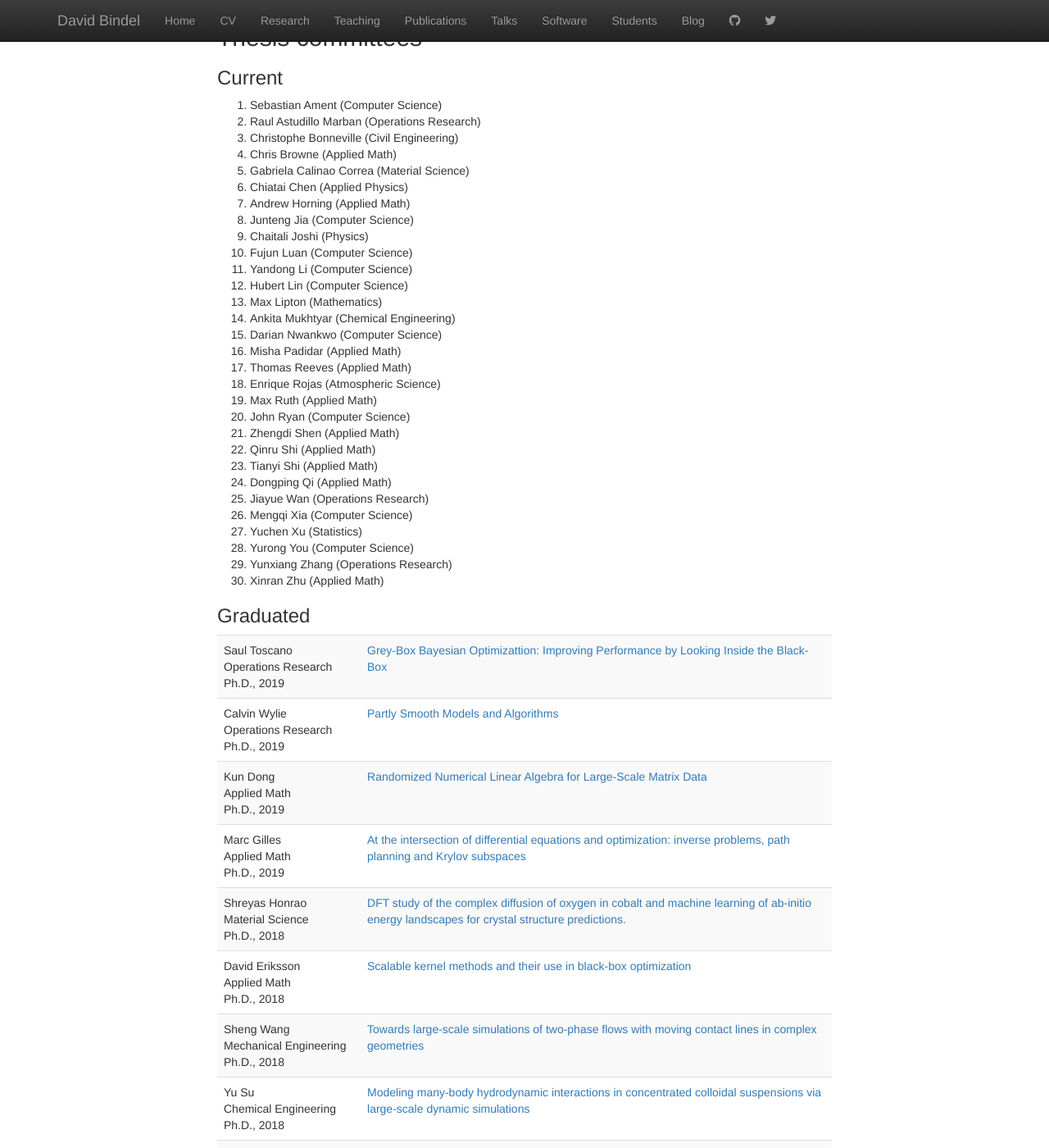
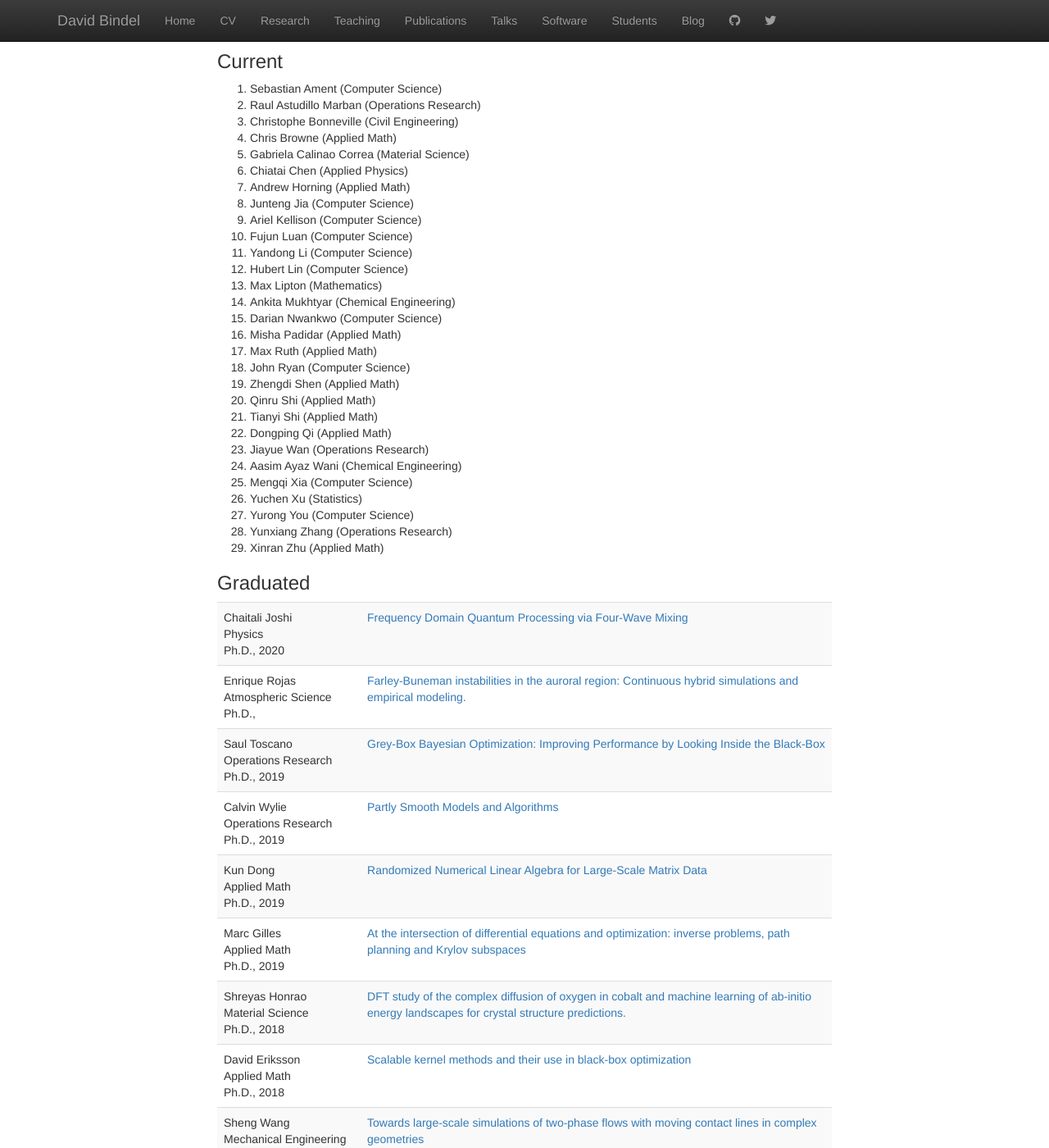
Before and after one commit to dbindel/cornell_web, a Jekyll site: the page built from students.html, in a window 1280 px wide and 1400 px high, scrolled down 4874 px. Shown: the whole window at 82% size. Built offline with Jekyll 4.4.1, drawn with Linux system fonts in a browser that asks for light colours; nearby versions of some CDN libraries; some of the changed text lies outside the part shown.

Commit message:
Add student info.

```diff
--- a/_data/students.yml
+++ b/_data/students.yml
@@ -20,6 +20,13 @@ postdoc:
       start: 2019-08-12
 
 phd:
+  -
+    degree: phd
+    first: Ariel
+    last: Kellison
+    field: Computer Science
+    where: cornell
+    current: true
   -
     first: Eric
     last: Lee
@@ -124,14 +131,6 @@ phd:
       year: 2016
 
 masters:
-  -
-    degree: ms
-    first: Ariel
-    last: Kellison
-    field: Computer Science
-    where: cornell
-    current: true
-    grad: 2022
   -
     degree: meng
     first: Kevin
@@ -683,9 +682,9 @@ committees:
     field: Computer Science
   -
     degree: phd
-    last: Joshi
-    first: Chaitali
-    field: Physics
+    last: Kellison
+    first: Ariel
+    field: Computer Science
   -
     degree: phd
     last: Luan
@@ -723,16 +722,6 @@ committees:
     field: Applied Math
   -
     degree: phd
-    last: Reeves
-    first: Thomas
-    field: Applied Math
-  -
-    degree: phd
-    last: Rojas
-    first: Enrique
-    field: Atmospheric Science
-  -
-    degree: phd
     last: Ruth
     first: Max
     field: Applied Math
@@ -767,6 +756,11 @@ committees:
     first: Jiayue
     field: Operations Research
   -
+    degree: ms
+    last: Wani
+    first: Aasim Ayaz
+    field: Chemical Engineering
+  -
     degree: phd
     last: Xia
     first: Mengqi
@@ -795,11 +789,27 @@ committees:
 past_committees:
   -
     degree: phd
+    last: Joshi
+    first: Chaitali
+    field: Physics
+    thesis:
+      title: Frequency Domain Quantum Processing via Four-Wave Mixing
+      year: 2020
+  -
+    degree: phd
+    last: Rojas
+    first: Enrique
+    field: Atmospheric Science
+    thesis:
+      title: "Farley-Buneman instabilities in the auroral region: Continuous hybrid simulations and empirical modeling."
+      tear: 2020
+  -
+    degree: phd
     last: Toscano
     first: Saul
     field: Operations Research
     thesis:
-      title: "Grey-Box Bayesian Optimizattion: Improving Performance by Looking Inside the Black-Box"
+      title: "Grey-Box Bayesian Optimization: Improving Performance by Looking Inside the Black-Box"
       year: 2019
   -
     degree: phd
```
